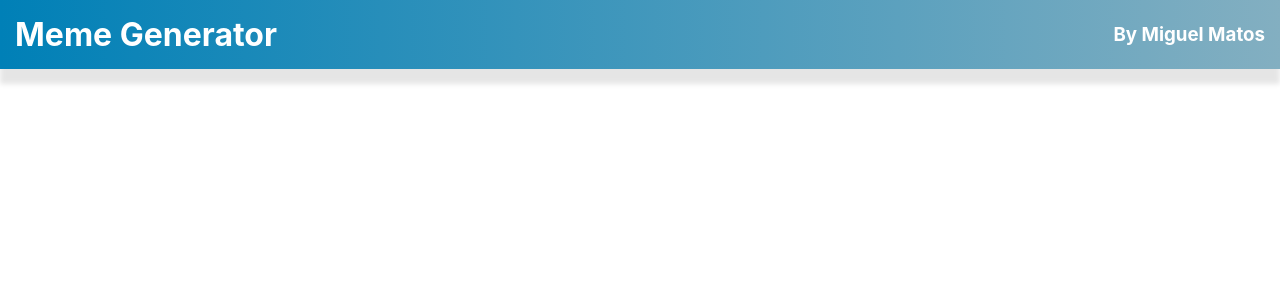
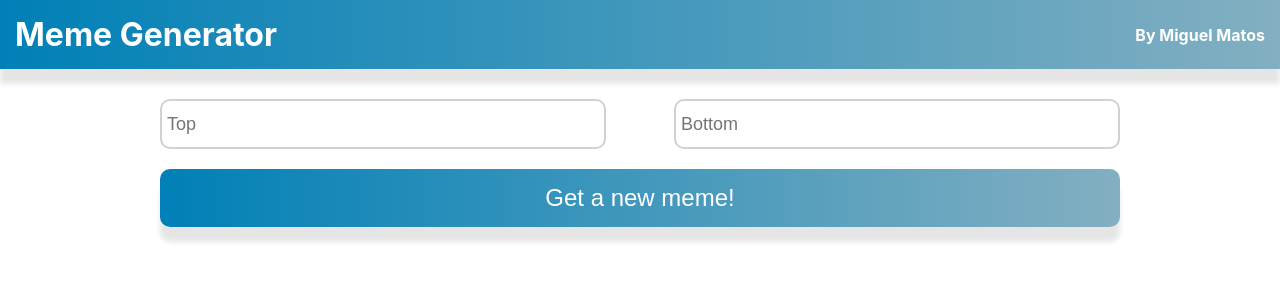
Before and after one commit to Miguel-Matos/memes, a React (Create React App) app: page / in a window 1280 px wide. Shown: the top 300 px of the page. Built offline with nearby package versions, Linux system fonts and the light colour scheme.

Commit message:
Created Form layout

```diff
--- a/src/App.css
+++ b/src/App.css
@@ -11,3 +11,41 @@
   background: linear-gradient(90deg, rgb(0, 128, 183), rgb(131, 175, 193));
   color: white;
 }
+
+button {
+  box-shadow: 0px 15px 5px rgba(0, 0, 0, 0.1);
+  padding: 15px;
+  background: linear-gradient(90deg, rgb(0, 128, 183), rgb(131, 175, 193));
+  color: white;
+  border-radius: 10px;
+  margin-bottom: 30px;
+  font-size: x-large;
+  border: none;
+}
+.formLayout {
+  display: flex;
+  justify-content: center;
+  margin-top: 30px;
+}
+
+form {
+  display: flex;
+  flex-direction: column;
+  width: 75%;
+  max-width: 1000px;
+}
+
+.inputs {
+  display: flex;
+  height: 50px;
+  justify-content: space-between;
+  margin-bottom: 20px;
+}
+
+input {
+  width: 45%;
+  border-radius: 10px;
+  font-size: large;
+  border: 2px solid rgb(210, 209, 209);
+  padding: 5px;
+}
--- a/src/App.js
+++ b/src/App.js
@@ -1,11 +1,12 @@
-import logo from './logo.svg';
 import './App.css';
 import Header from './components/Header';
+import Form from './components/Form';
 
 function App() {
   return (
     <div className="App">
       <Header />
+      <Form />
     </div>
   );
 }
--- /dev/null
+++ b/src/components/Form.js
@@ -0,0 +1,14 @@
+export default function Form() {
+  return (
+    <div className="formLayout">
+      <form>
+        <div className="inputs">
+          <input placeholder="Top" type="text" />
+          <input placeholder="Bottom" type="text" />
+        </div>
+        <button type="submit">Get a new meme!</button>
+      </form>
+    </div>
+
+  )
+}
--- a/src/components/Header.js
+++ b/src/components/Header.js
@@ -4,7 +4,7 @@ export default function Header() {
 return (
   <header className="navbar">
     <h1>Meme Generator</h1>
-    <h3>By Miguel Matos</h3>
+    <h4>By Miguel Matos</h4>
   </header>
 )
 }
```
